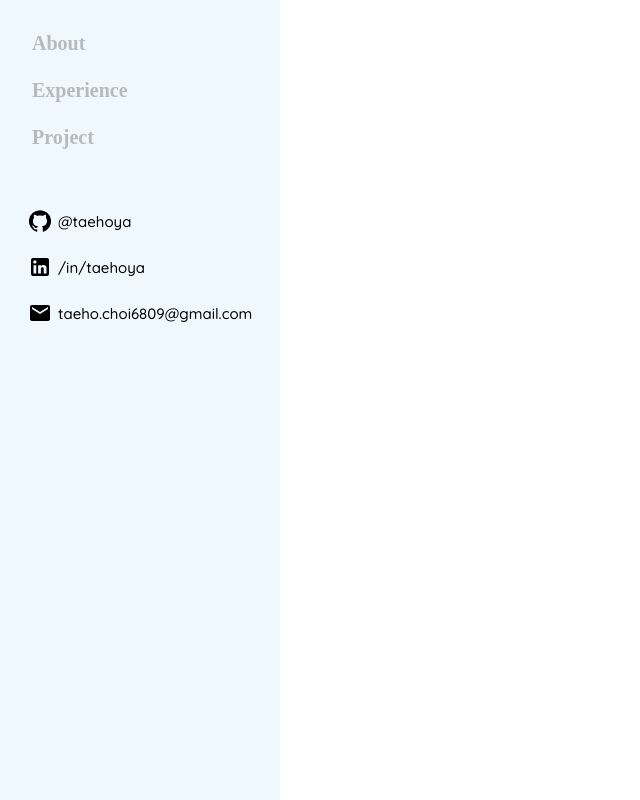
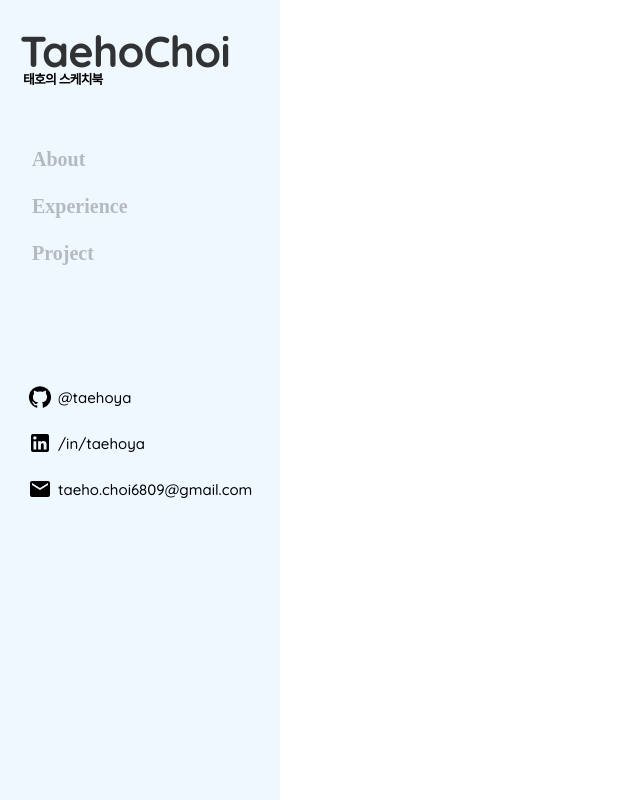
Before and after one commit to Taehoya/portfolio-v2, a Next.js app: page / in a window 1280 px wide. Shown: the whole page, without its empty margins (0-640 px from the left). Built offline with nearby package versions, Linux system fonts and the light colour scheme.

Commit message:
update header component styling

```diff
--- a/src/components/c-header/index.tsx
+++ b/src/components/c-header/index.tsx
@@ -1,6 +1,3 @@
-import HomeIcon from '@mui/icons-material/Home';
-import WorkIcon from '@mui/icons-material/Work';
-import AppsIcon from '@mui/icons-material/Apps';
 import GitHubIcon from '@mui/icons-material/GitHub';
 import LinkedInIcon from '@mui/icons-material/LinkedIn';
 import EmailIcon from '@mui/icons-material/Email';
@@ -12,10 +9,15 @@ export default function CHeader() {
     return (
         <S.Wrapper>
             <S.Container>
+                <S.Logo>
+                    <S.Title>TaehoChoi</S.Title>
+                    <S.SubTitle>태호의 스케치북</S.SubTitle>
+                </S.Logo>
+
                 <S.NavContainer>
-                    <CNavButton title="About" icon={<HomeIcon />} isActive={true} />
-                    <CNavButton title="Experience" icon={<WorkIcon />} isActive={true} />
-                    <CNavButton title="Project" icon={<AppsIcon />} isActive={true} />
+                    <CNavButton title="About" isActive={true} />
+                    <CNavButton title="Experience" isActive={true} />
+                    <CNavButton title="Project" isActive={true} />
                 </S.NavContainer>
 
                 <S.SocialContainer>
--- a/src/components/c-header/page.styled.ts
+++ b/src/components/c-header/page.styled.ts
@@ -10,15 +10,34 @@ export const Wrapper = styled.div`
 `;
 
 export const Container = styled.div`
-    padding: 20px;
+    padding: 30px 20px 20px 20px;
 `;
 
-export const Logo = styled.div``;
+export const Logo = styled.div`
+    font-weight: 900;
+    letter-spacing: -0.05em;
+`;
+
+export const Title = styled.p`
+    font-size: 2.7rem;
+    line-height: 1;
+    transition-duration: 1s;
+    color: rgba(0, 0, 0, 0.8);
+`;
+
+export const SubTitle = styled.p`
+    font-size: 0.8rem;
+    line-height: 1;
+    margin-left: 3px;
+`;
 
 export const NavContainer = styled.div`
     display: flex;
     flex-direction: column;
     margin-bottom: 40px;
+    margin-top: 50px;
 `;
 
-export const SocialContainer = styled.div``;
+export const SocialContainer = styled.div`
+    margin-top: 100px;
+`;
```
